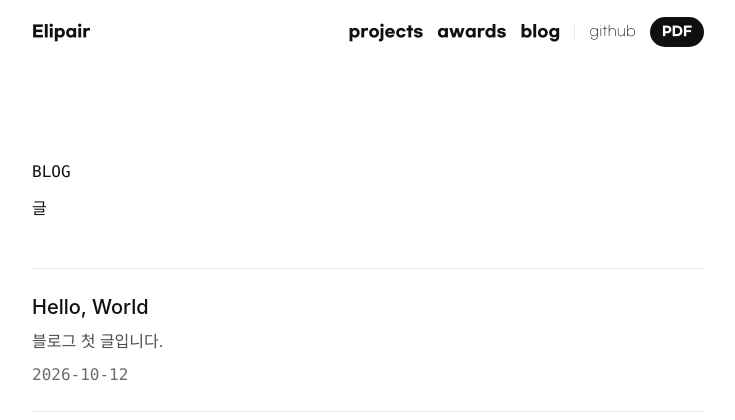
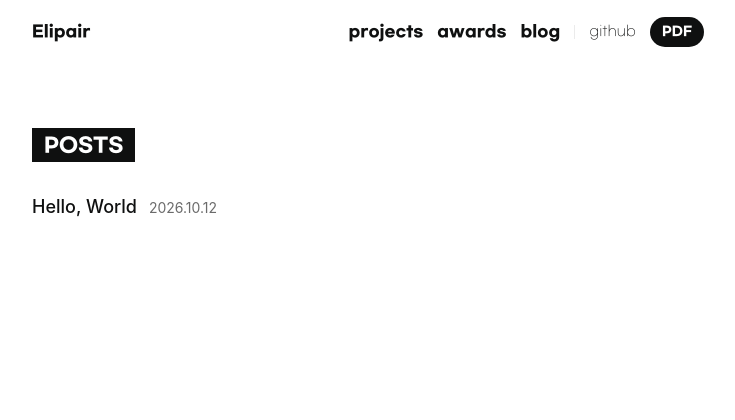
Before and after one commit to EM-H20/EM-H20.github.io, a Next.js app: page /blog in a window 1280 px wide. Shown: the top 420 px of the page, without its empty margins (272-1007 px from the left). Built offline with nearby package versions, Linux system fonts and the light colour scheme; a web font is replaced by a local one.

Commit message:
feat: restyle blog for the redesign
Claude-Session: https://claude.ai/code/session_01F2XuCryd8mU6U6vz2k6BML

```diff
--- a/src/app/(site)/blog/[slug]/page.tsx
+++ b/src/app/(site)/blog/[slug]/page.tsx
@@ -27,14 +27,14 @@ export default async function PostPage({ params }: PageProps<"/blog/[slug]">) {
   const { slug } = await params;
   const { Content, meta } = await getPost(slug);
   return (
-    <main className="flex-1 py-16 md:py-24">
+    <main className="flex-1 py-12 md:py-16">
       <Container>
-        <article className="max-w-3xl">
-          <time dateTime={meta.date} className="font-mono text-caption text-fg-subtle">
-            {meta.date}
+        <article>
+          <time dateTime={meta.date} className="text-meta text-fg-subtle">
+            {meta.date.replaceAll("-", ".")}
           </time>
-          <h1 className="mt-3 text-heading-lg font-book text-fg">{meta.title}</h1>
-          <div className="mt-12">
+          <h1 className="mt-2 font-display text-title-lg font-bold text-fg">{meta.title}</h1>
+          <div className="mt-10">
             <Content />
           </div>
         </article>
--- a/src/app/(site)/blog/page.tsx
+++ b/src/app/(site)/blog/page.tsx
@@ -1,7 +1,7 @@
 import type { Metadata } from "next";
 import Link from "next/link";
 import { Container } from "@/components/ui/Container";
-import { Eyebrow } from "@/components/ui/Eyebrow";
+import { Chip } from "@/components/ui/Chip";
 import { getPosts } from "@/lib/posts";
 
 export const metadata: Metadata = {
@@ -12,25 +12,21 @@ export const metadata: Metadata = {
 export default async function BlogPage() {
   const posts = await getPosts();
   return (
-    <main className="flex-1 py-16 md:py-24">
+    <main className="flex-1 py-12 md:py-16">
       <Container>
-        <div className="max-w-3xl">
-          <Eyebrow>Blog</Eyebrow>
-          <h1 className="text-heading-lg font-book text-fg">글</h1>
-          <ul className="mt-12 divide-y divide-hairline border-y border-hairline">
+        <Chip as="h1">POSTS</Chip>
+        <ul className="mt-6">
           {posts.map((post) => (
-              <li key={post.slug} className="py-6">
-                <Link href={`/blog/${post.slug}`} className="text-xl font-medium text-fg hover:underline">
+            <li key={post.slug} className="flex flex-wrap items-baseline gap-x-3 py-2">
+              <Link href={`/blog/${post.slug}`} className="text-title font-medium text-fg underline-offset-4 hover:underline">
                 {post.title}
               </Link>
-                <p className="mt-2 text-body text-fg-muted">{post.description}</p>
-                <time dateTime={post.date} className="mt-2 block font-mono text-caption text-fg-subtle">
-                  {post.date}
+              <time dateTime={post.date} className="text-meta text-fg-subtle">
+                {post.date.replaceAll("-", ".")}
               </time>
             </li>
           ))}
         </ul>
-        </div>
       </Container>
     </main>
   );
--- a/src/components/ui/Eyebrow.tsx
+++ /dev/null
@@ -1,5 +0,0 @@
-import type { ReactNode } from "react";
-
-export function Eyebrow({ children }: { children: ReactNode }) {
-  return <p className="mb-3 font-mono text-eyebrow text-fg uppercase">{children}</p>;
-}
--- a/src/mdx-components.tsx
+++ b/src/mdx-components.tsx
@@ -2,16 +2,14 @@ import type { MDXComponents } from "mdx/types";
 
 // Required by @next/mdx in the App Router. Maps markdown elements to token-styled elements.
 const components: MDXComponents = {
-  h2: (props) => <h2 className="mt-12 mb-4 text-heading font-book text-fg" {...props} />,
-  h3: (props) => <h3 className="mt-8 mb-3 text-xl font-medium text-fg" {...props} />,
+  h2: (props) => <h2 className="mt-12 mb-4 font-display text-[22px] font-bold text-fg" {...props} />,
+  h3: (props) => <h3 className="mt-8 mb-3 text-title font-semibold text-fg" {...props} />,
   p: (props) => <p className="my-4 text-body text-fg-muted" {...props} />,
-  a: (props) => <a className="text-accent underline underline-offset-4" {...props} />,
+  a: (props) => <a className="text-fg underline decoration-dot decoration-2 underline-offset-4" {...props} />,
   ul: (props) => <ul className="my-4 list-disc space-y-1 pl-6 text-fg-muted" {...props} />,
   ol: (props) => <ol className="my-4 list-decimal space-y-1 pl-6 text-fg-muted" {...props} />,
   blockquote: (props) => <blockquote className="my-6 border-l-2 border-hairline pl-4 text-fg-subtle" {...props} />,
-  pre: (props) => (
-    <pre className="my-6 overflow-x-auto rounded-card bg-surface p-4 font-mono text-[13px] shadow-hairline" {...props} />
-  ),
+  pre: (props) => <pre className="my-6 overflow-x-auto rounded-btn bg-surface p-4 font-mono text-[13px]" {...props} />,
   code: (props) => <code className="font-mono text-[0.9em] text-fg" {...props} />,
 };
 
```
Lines whose indentation alone changed are shown as unchanged.
